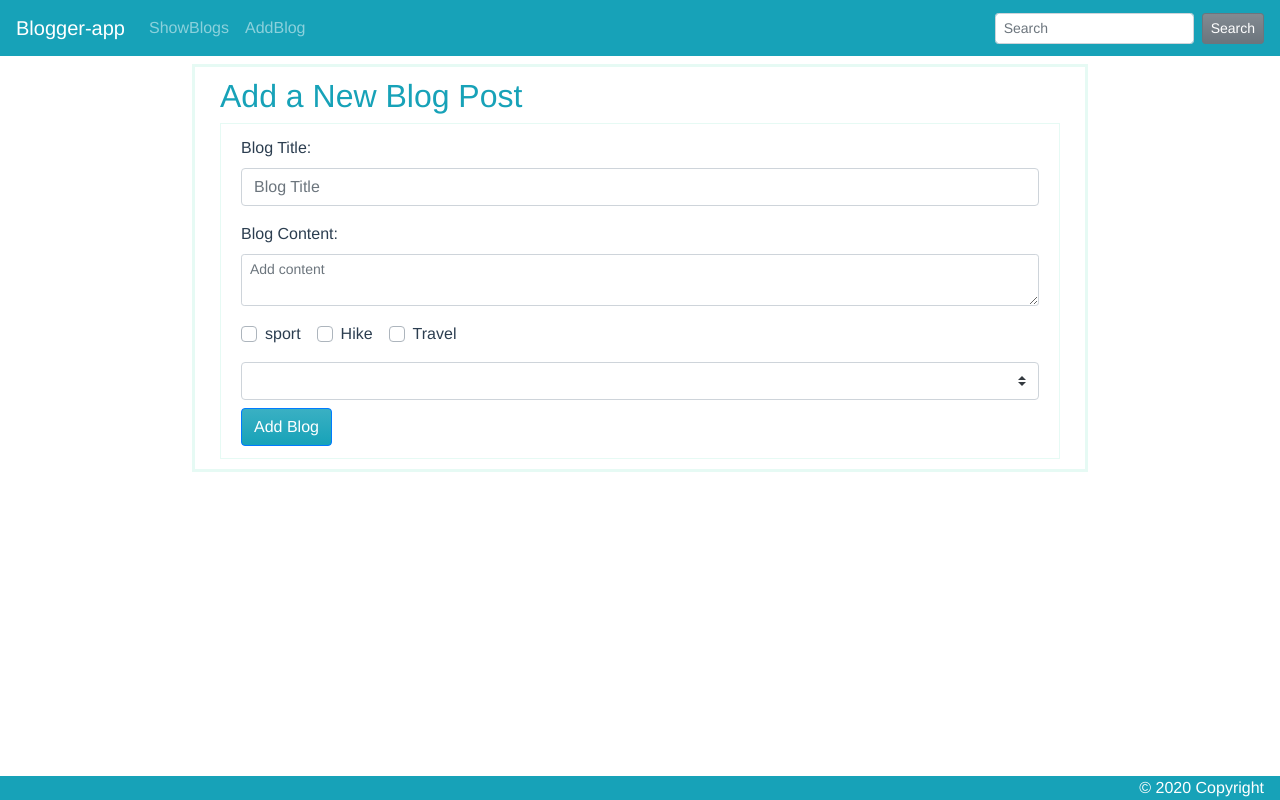
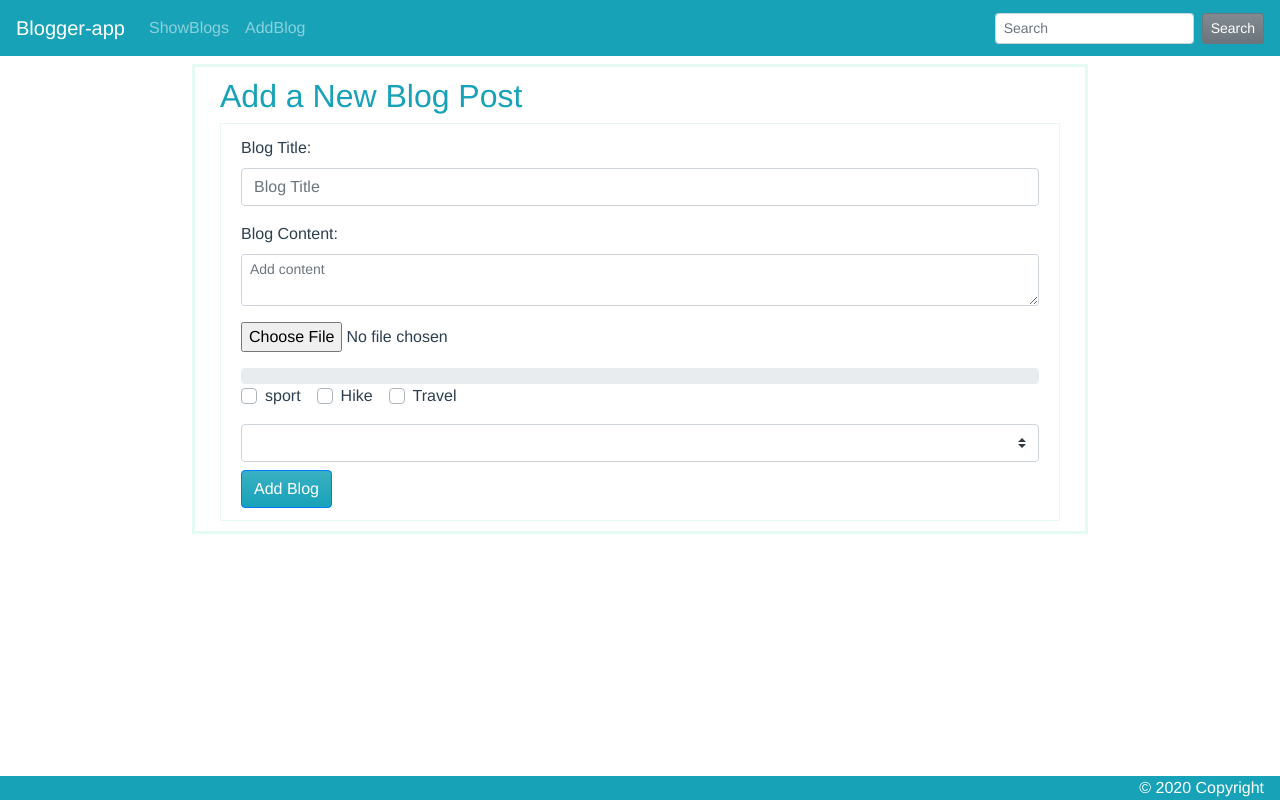
Before and after one commit to Deegaem/blogger-app, a Vue app: page /add in a window 1280 px wide. Built offline with nearby package versions, Linux system fonts and the light colour scheme; what vuefire would draw is missing.

Commit message:
changes:
- add firebase storageBucket to add image to each Blog

```diff
--- a/src/components/AddBlog.vue
+++ b/src/components/AddBlog.vue
@@ -8,7 +8,15 @@
       <b-form-group label="Blog Content:" label-for="input-2">
         <b-form-textarea id="input-2" v-model="blog.content" size="sm" placeholder="Add content"></b-form-textarea>
       </b-form-group>
-
+      <b-form-file
+        v-model="file"
+        ref="pickImage"
+        class="mt-3 mb-3"
+        accept="image/*"
+        plain
+        placeholder="select add Image"
+      ></b-form-file>
+      <b-progress variant="primary" :value="value" :max="max" ></b-progress>
       <b-form-group id="input-group-4">
         <b-form-checkbox-group v-model="blog.categories" id="checkboxes-4">
           <b-form-checkbox value="sport">sport</b-form-checkbox>
@@ -42,7 +50,7 @@
 
 <script>
 import { mapActions } from "vuex";
-
+import { storageRef } from "../db";
 export default {
   name: "AddBlog",
   data: () => {
@@ -50,21 +58,51 @@ export default {
       blog: {
         title: "",
         content: "",
+        remoteUrl: "",
         categories: [],
         author: ""
       },
-      authors: ["Angular", "Vue", "React"],
-      submitted: false
+      authors: ["Adele Vance", "Alex Wiber", "Debra Berger"],
+      submitted: false,
+      file: null,
+      value: 0,
+      max: 100
     };
+  },
+  watch: {
+    file() {
+      console.log(this.file);
+      var imageName = this.file.name;
+      var sr = storageRef.ref("images/" + imageName);
+      var uploadTask = sr.put(this.file);
+      uploadTask.on(
+        "state_changed",
+        snapshot => {
+          this.value =
+            (snapshot.bytesTransferred / snapshot.totalBytes) * this.max;
+          console.log("upload is" + this.value + "done");
+        },
+        error => {
+          console.log(error.message);
+        },
+        () => {
+          uploadTask.snapshot.ref.getDownloadURL().then(url => {
+            this.remoteUrl = url;
+            console.log("remoteUrl: ", this.remoteUrl);
+          });
+        }
+      );
+    }
   },
   methods: {
     ...mapActions(["addBlog"]),
     post: function() {
       this.addBlog({
-        author: this.blog.author,
+        title: this.blog.title,
+        content: this.blog.content,
+        remoteUrl: this.remoteUrl,
         categories: this.blog.categories,
-        content: this.blog.content,
-        title: this.blog.title
+        author: this.blog.author
       });
       this.submitted = true;
     }
--- a/src/components/ShowBlogs.vue
+++ b/src/components/ShowBlogs.vue
@@ -5,6 +5,7 @@
     <b-list-group>
       <b-list-group-item v-for="blog of blogs" :key="blog.id">
         <b-card class="my-border mb-2">
+          <b-img right src="https://picsum.photos/125/125/?image=58" alt="Right image"></b-img>
           <router-link v-bind:to="'/blog/'+ blog.id">
             <h2 class="card-title">{{blog.title}}</h2>
           </router-link>
--- a/src/components/SingleBlog.vue
+++ b/src/components/SingleBlog.vue
@@ -21,6 +21,9 @@
     </b-form>
     <div class="my-style" v-if="show">
       <h2 class="mt-3">{{blog.title}}</h2>
+      <div>
+        <b-img src="https://picsum.photos/1024/400/?image=41" fluid alt="Responsive image"></b-img>
+      </div>
       <br />
       <p>{{blog.content}}</p>
       <br />
--- a/src/db.js
+++ b/src/db.js
@@ -1,14 +1,16 @@
 import firebase from "firebase/app";
 import "firebase/firestore";
+import "firebase/storage";
 
 const firebaseApp = firebase.initializeApp({
   apiKey: "AIzaSyA9219r3X5hiBR3qqDebU_0yoW8ksazv_M",
   authDomain: "bloggerapp-ec547.firebaseapp.com",
   databaseURL: "https://bloggerapp-ec547.firebaseio.com",
   projectId: "bloggerapp-ec547",
-  storageBucket: "bloggerapp-ec547.appspot.com",
+  storageBucket: "gs://bloggerapp-ec547.appspot.com",
   messagingSenderId: "538773360486",
-  appId: "1:538773360486:web:7a5cedbaa3806da8ff82a7"
+  appId: "1:538773360486:web:7a5cedbaa3806da8ff82a7",
 });
 
 export const db = firebaseApp.firestore();
+export const storageRef = firebaseApp.storage();
--- a/src/main.js
+++ b/src/main.js
@@ -6,15 +6,17 @@ import { BootstrapVue, IconsPlugin } from "bootstrap-vue";
 import "bootstrap/dist/css/bootstrap.css";
 import "bootstrap-vue/dist/bootstrap-vue.css";
 import { firestorePlugin } from "vuefire";
+import { FormFilePlugin } from 'bootstrap-vue'
+
 
 Vue.use(firestorePlugin);
 Vue.use(BootstrapVue);
 Vue.use(IconsPlugin);
+Vue.use(FormFilePlugin);
 Vue.config.productionTip = false;
 Vue.filter("snippet", function(value) {
   return value.slice(0, 100) + "...";
 });
-
 
 new Vue({
   router,
```
